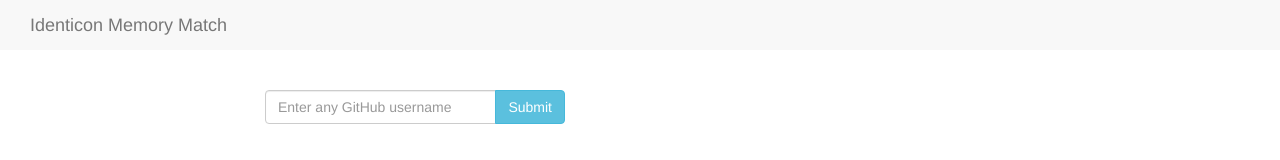
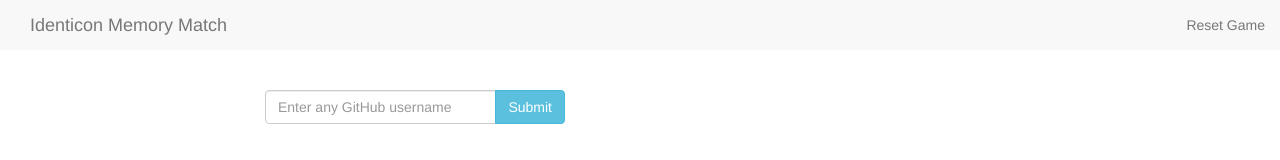
Before and after one commit to galaxode/memory-match, an Angular app: page / in a window 1280 px wide. Shown: the top 160 px of the page. Built offline with nearby package versions, Linux system fonts and the light colour scheme; grey boxes are pictures that could not be loaded.

Commit message:
Add a reset game button in the nav bar

```diff
--- a/src/app/gameboard/gameboard.component.ts
+++ b/src/app/gameboard/gameboard.component.ts
@@ -16,6 +16,11 @@ export class GameboardComponent implements OnInit {
 
   ngOnInit() {
     this.tiles = this.gameboardService.getTiles();
+    this.gameboardService.reset.subscribe(
+      () => {
+        this.tiles = this.gameboardService.getTiles()
+      }
+    );
   }
 
 }
--- a/src/app/gameboard/gameboard.service.ts
+++ b/src/app/gameboard/gameboard.service.ts
@@ -30,6 +30,7 @@ export class GameboardService {
   themeChanged = new Subject<string>();
   matchNotFound = new Subject<any>();
   matchFound = new Subject<string>();
+  reset = new Subject<any>();
 
   matchesToWin = this.tileNames.length;
   matches = 0;
@@ -49,6 +50,12 @@ export class GameboardService {
     return this.shuffledTileNames;
   }
 
+  resetGame() {
+    this.matches = 0;
+    this.tilesInPlay = 0;
+    this.reset.next();
+  }
+
   getTheme() {
     return this.identiconFullPath;
   }
@@ -66,7 +73,6 @@ export class GameboardService {
 
   compareTiles(name: string) {
     if (name === this.tile1) {
-      console.log("It's a match!");
       this.matches++;
       this.tilesInPlay = 0;
       this.continueAfterMatch();
--- a/src/app/gameboard/tile/tile.component.ts
+++ b/src/app/gameboard/tile/tile.component.ts
@@ -42,6 +42,12 @@ export class TileComponent implements OnInit {
         }
       }
     )
+    this.gameboardService.reset.subscribe(
+      () => {
+        this.imagePath = this.themePath;
+        this.disableClick = false;
+      }
+    )
   }
 
   onClick() {
--- a/src/app/header/header.component.html
+++ b/src/app/header/header.component.html
@@ -6,7 +6,7 @@
     <div class="navbar-default">
       <ul class="nav navbar-nav navbar-right">
         <li>
-
+          <a style="cursor: pointer" (click)="resetGame()">Reset Game</a>
         </li>
       </ul>
     </div>
--- a/src/app/header/header.component.ts
+++ b/src/app/header/header.component.ts
@@ -1,4 +1,6 @@
 import { Component, OnInit, ViewEncapsulation } from '@angular/core';
+
+import { GameboardService } from '../gameboard/gameboard.service';
 
 @Component({
   selector: 'app-header',
@@ -8,9 +10,13 @@ import { Component, OnInit, ViewEncapsulation } from '@angular/core';
 })
 export class HeaderComponent implements OnInit {
 
-  constructor() { }
+  constructor(private gameboardService: GameboardService) { }
 
   ngOnInit() {
   }
 
+  resetGame() {
+    this.gameboardService.resetGame();
+  }
+
 }
```
